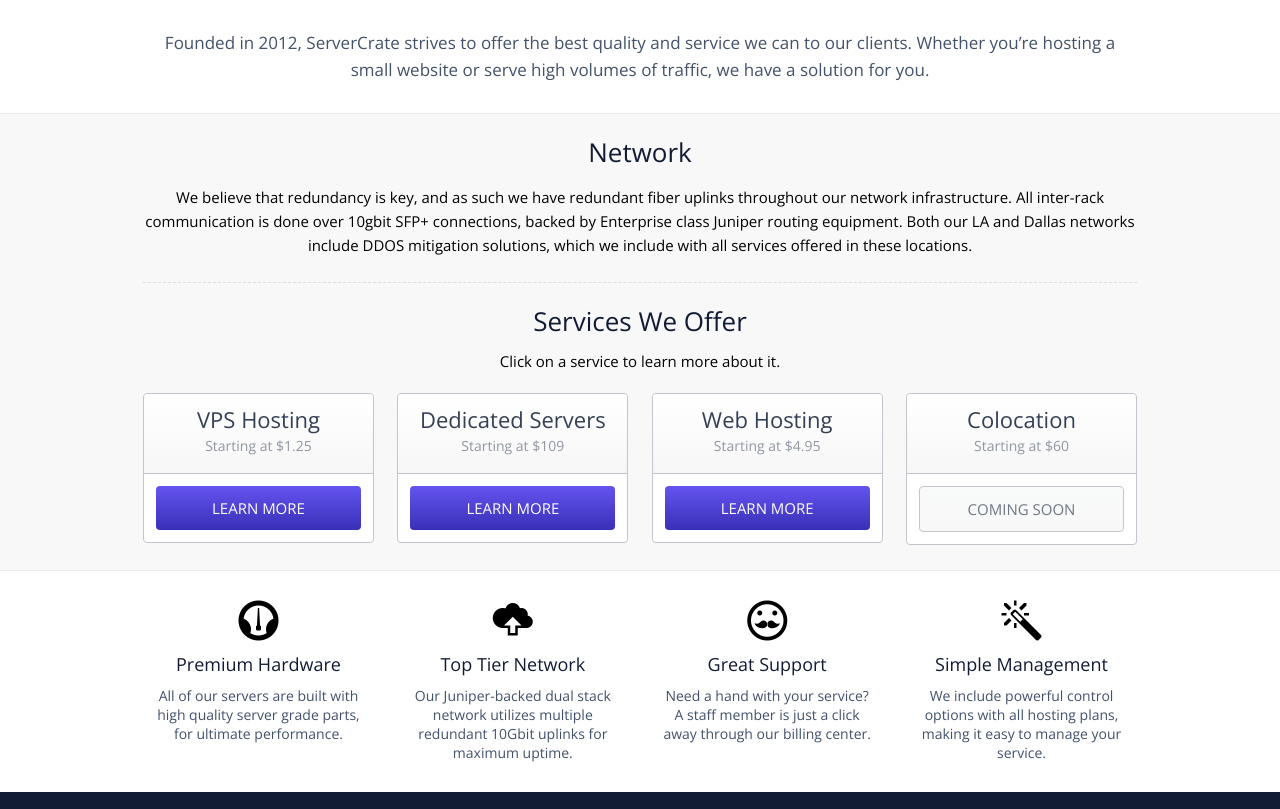
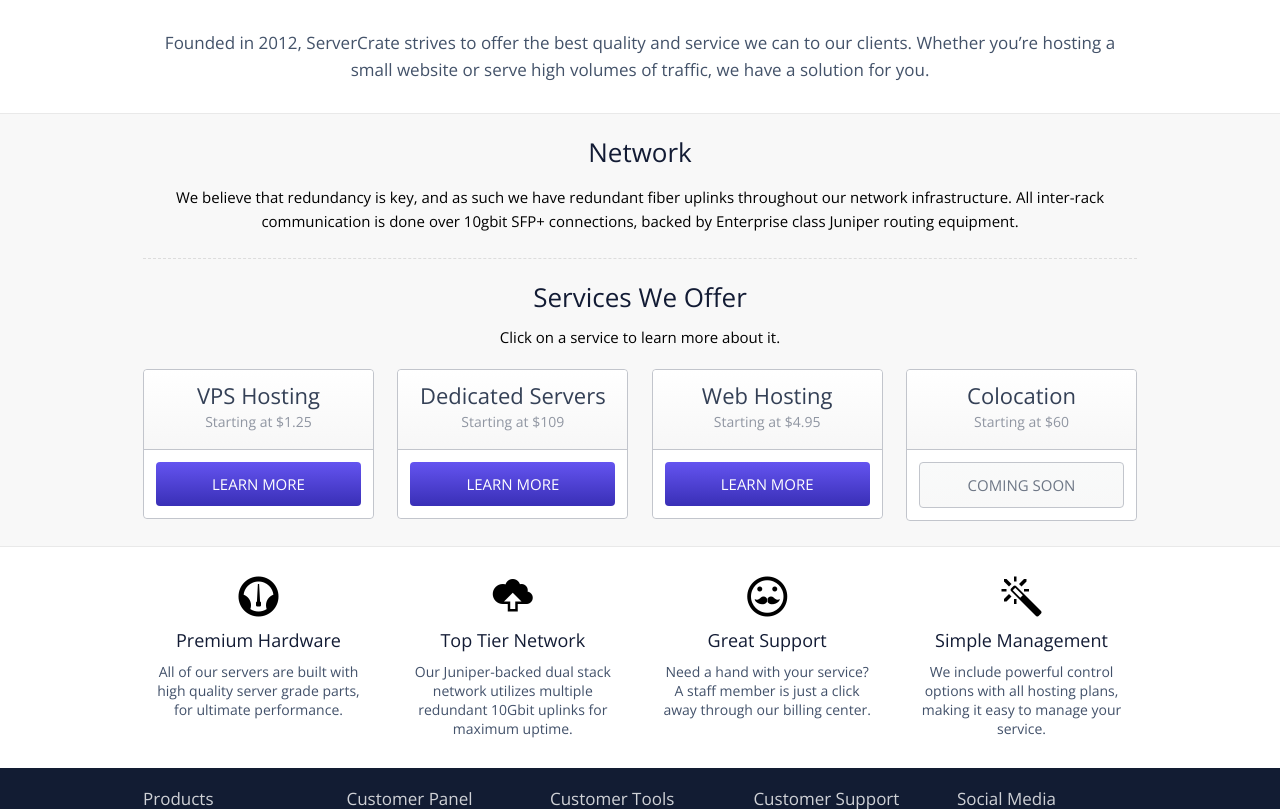
Before and after one commit to RobertClarke/ServerCrate, a PHP site: page /company in a window 1280 px wide. Shown: the part 251-1060 px from the top of the page. Run offline with PHP 8.4, Linux system fonts and the light colour scheme; some libraries are stand-ins or nearby versions.

Commit message:
Update company.php

```diff
--- a/company.php
+++ b/company.php
@@ -25,7 +25,7 @@ require_once('structure/header.php');
 				<section id="about">
 					<article>
 						<header><h3>Network</h3></header>
-						<p>We believe that redundancy is key, and as such we have redundant fiber uplinks throughout our network infrastructure. All inter-rack communication is done over 10gbit SFP+ connections, backed by Enterprise class Juniper routing equipment. Both our LA and Dallas networks include DDOS mitigation solutions, which we include with all services offered in these locations. </p>
+						<p>We believe that redundancy is key, and as such we have redundant fiber uplinks throughout our network infrastructure. All inter-rack communication is done over 10gbit SFP+ connections, backed by Enterprise class Juniper routing equipment.</p>
 					</article>
 					<article class="services">
 						<header><h3>Services We Offer</h3></header>
```
